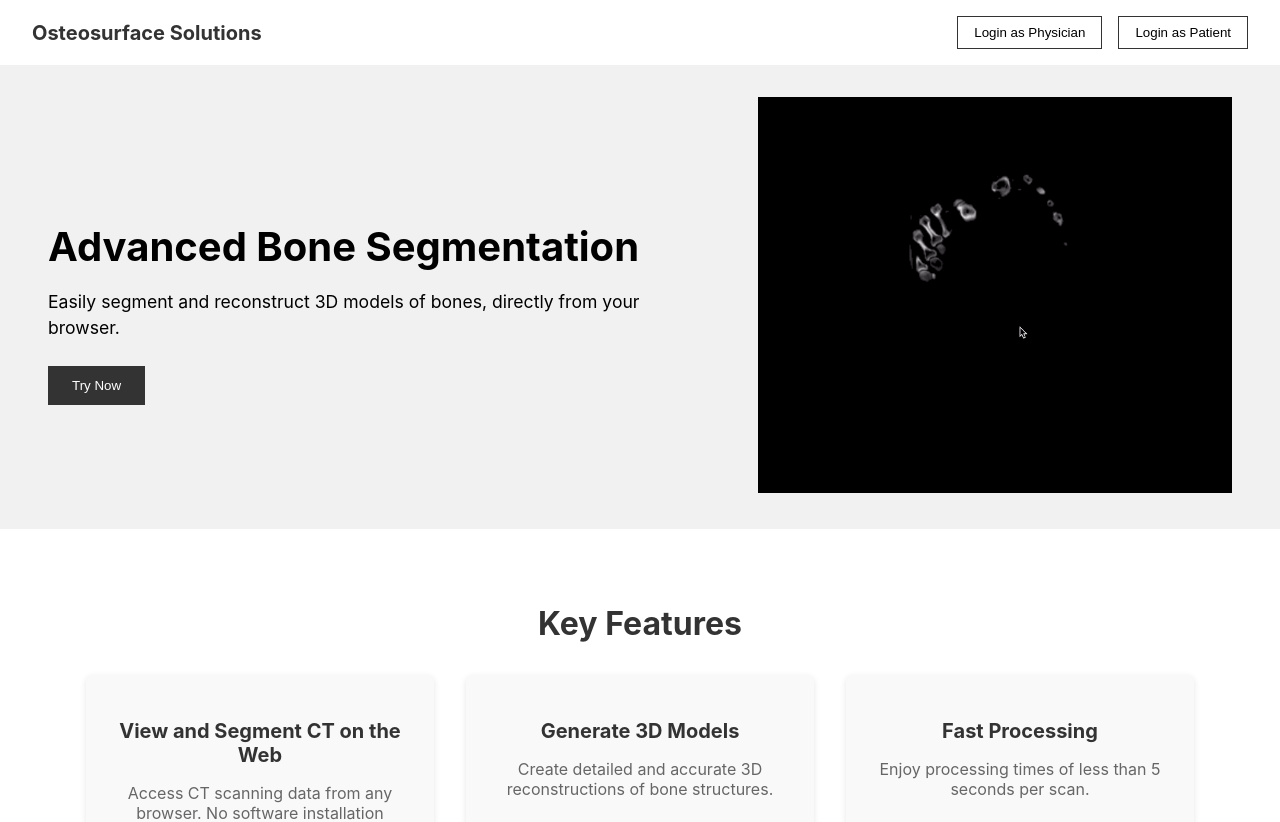
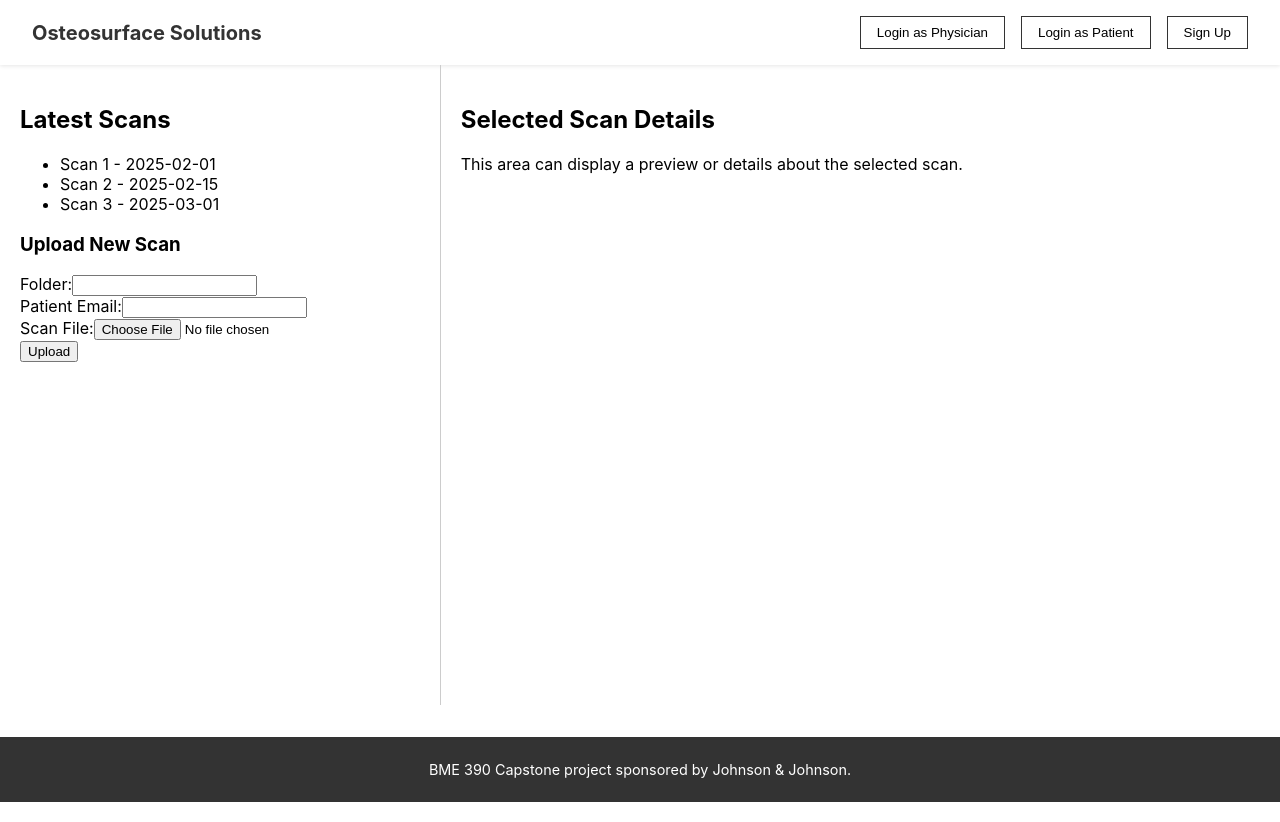
Before and after one commit to sajalregmi/bone-segmentation, a React (Create React App) app in the folder bone-segmentation-landing-page/: page /physicians/home in a window 1280 px wide. Shown: the top 822 px of the page. Built offline with nearby package versions, Linux system fonts and the light colour scheme.

Commit message:
Physicians Home Page setup

```diff
--- a/bone-segmentation-landing-page/package.json
+++ b/bone-segmentation-landing-page/package.json
@@ -13,6 +13,7 @@
     "cra-template-typescript": "1.2.0",
     "react": "^18.3.1",
     "react-dom": "^18.3.1",
+    "react-router-dom": "^7.2.0",
     "react-scripts": "5.0.1",
     "typescript": "^4.9.5",
     "web-vitals": "^2.1.4"
--- a/bone-segmentation-landing-page/src/App.tsx
+++ b/bone-segmentation-landing-page/src/App.tsx
@@ -1,18 +1,31 @@
-
+import React from 'react';
+import { BrowserRouter as Router, Routes, Route } from 'react-router-dom';
 import './App.css';
+import HeroSection from './components/HeroSection';
 import FeaturesSection from './components/FeaturesSection';
 import Footer from './components/Footer';
-import HeroSection from './components/HeroSection';
+import PhysiciansHome from './pages/PhysiciansHome'; // new page for physicians
 import NavBar from './components/navbar';
 
 function App() {
   return (
+    <Router>
       <div>
         <NavBar />
+        <Routes>
+          <Route path="/" element={
+            <>
               <HeroSection />
               <FeaturesSection />
+            </>
+          } />
+          <Route path="/physicians/home" element={<PhysiciansHome />} />
+          {/* <Route path="/patients/home" element={<PatientsHome />} /> */}
+        </Routes>
+
         <Footer />
       </div>
+    </Router>
   );
 }
 
--- a/bone-segmentation-landing-page/src/components/navbar.tsx
+++ b/bone-segmentation-landing-page/src/components/navbar.tsx
@@ -1,35 +1,156 @@
 import React, { useState } from 'react';
+import { useNavigate } from 'react-router-dom'; // for navigating programmatically
 import './NavBar.css';
 
-const NavBar: React.FC = () => {
+const NavBar = () => {
+  const navigate = useNavigate();
+
+  // Physician Login States
   const [showPhysicianModal, setShowPhysicianModal] = useState(false);
-  const [showPatientModal, setShowPatientModal] = useState(false);
   const [physicianEmail, setPhysicianEmail] = useState('');
   const [physicianPassword, setPhysicianPassword] = useState('');
+
+  // Patient Login States
+  const [showPatientModal, setShowPatientModal] = useState(false);
   const [patientEmail, setPatientEmail] = useState('');
   const [patientPassword, setPatientPassword] = useState('');
+
+  // Signup States
+  const [showSignupModal, setShowSignupModal] = useState(false);
+  const [signupEmail, setSignupEmail] = useState('');
+  const [signupPassword, setSignupPassword] = useState('');
+  const [signupRole, setSignupRole] = useState('physician'); // default or 'patient'
+
+  // ---------------------
+  // HANDLERS: PHYSICIAN LOGIN
+  // ---------------------
   const handlePhysicianLoginClick = () => {
     setShowPhysicianModal(true);
   };
   const closePhysicianModal = () => {
     setShowPhysicianModal(false);
   };
-  const handlePhysicianLoginSubmit = (e: React.FormEvent<HTMLFormElement>) => {
+  const handlePhysicianLoginSubmit = (e: any) => {
     e.preventDefault();
-    alert(`Physician Login:\nEmail: ${physicianEmail}\nPassword: ${physicianPassword}`);
-    setShowPhysicianModal(false);
+
+    // SAMPLE login fetch
+    fetch('http://127.0.0.1:8000/login/', {
+      method: 'POST',
+      headers: { 'Content-Type': 'application/json' },
+      body: JSON.stringify({
+        username: physicianEmail,
+        password: physicianPassword
+      })
+    })
+      .then((res) => {
+        if (!res.ok) {
+          throw new Error('Physician login failed');
+        }
+        return res.json();
+      })
+      .then((data) => {
+        // data could contain a token, role, etc.
+        // for demonstration, assume data.role is returned
+        alert(`Logged in as physician: ${physicianEmail}`);
+        setShowPhysicianModal(false);
+
+        // Suppose the role is returned as data.role; if it's "physician", go to /physicians/home
+        if (data.role === 'physician') {
+          navigate('/physicians/home');
+        } else if (data.role === 'patient') {
+          // navigate('/patients/home');
+          // or handle error for mismatched role
+        }
+      })
+      .catch((err) => {
+        console.error(err);
+        alert('Login failed!');
+      });
   };
 
+  // ---------------------
+  // HANDLERS: PATIENT LOGIN
+  // ---------------------
   const handlePatientLoginClick = () => {
     setShowPatientModal(true);
   };
   const closePatientModal = () => {
     setShowPatientModal(false);
   };
-  const handlePatientLoginSubmit = (e: React.FormEvent<HTMLFormElement>) => {
+  const handlePatientLoginSubmit = (e: any) => {
     e.preventDefault();
-    alert(`Patient Login:\nEmail: ${patientEmail}\nPassword: ${patientPassword}`);
-    setShowPatientModal(false);
+
+    // SAMPLE login fetch
+    fetch('http://127.0.0.1:8000/login/', {
+      method: 'POST',
+      headers: { 'Content-Type': 'application/json' },
+      body: JSON.stringify({
+        username: patientEmail,
+        password: patientPassword
+      })
+    })
+      .then((res) => {
+        if (!res.ok) {
+          throw new Error('Patient login failed');
+        }
+        return res.json();
+      })
+      .then((data) => {
+        alert(`Logged in as patient: ${patientEmail}`);
+        setShowPatientModal(false);
+
+        // if role is "patient", go to /patients/home
+        if (data.role === 'patient') {
+          // navigate('/patients/home');
+          // For demonstration, just show an alert:
+          alert('Navigating to patient home page...');
+        } else if (data.role === 'physician') {
+          // navigate('/physicians/home');
+        }
+      })
+      .catch((err) => {
+        console.error(err);
+        alert('Login failed!');
+      });
+  };
+
+  // ---------------------
+  // HANDLERS: SIGNUP
+  // ---------------------
+  const handleSignupClick = () => {
+    setShowSignupModal(true);
+  };
+  const closeSignupModal = () => {
+    setShowSignupModal(false);
+  };
+  const handleSignupSubmit = (e: any) => {
+    e.preventDefault();
+
+    // SAMPLE signup fetch
+    fetch('http://127.0.0.1:8000/signup/', {
+      method: 'POST',
+      headers: { 'Content-Type': 'application/json' },
+      body: JSON.stringify({
+        username: signupEmail,
+        password: signupPassword,
+        role: signupRole
+      })
+    })
+      .then((res) => {
+        if (!res.ok) {
+          throw new Error('Signup failed');
+        }
+        return res.json();
+      })
+      .then((data) => {
+        alert('Signup successful!');
+        // Optionally auto-login or do something with data
+        setShowSignupModal(false);
+      })
+      .catch((err) => {
+        console.error(err);
+        alert('Signup failed!');
+      });
   };
 
   return (
@@ -43,9 +164,13 @@ const NavBar: React.FC = () => {
           <button className="nav-button" onClick={handlePatientLoginClick}>
             Login as Patient
           </button>
+          <button className="nav-button" onClick={handleSignupClick}>
+            Sign Up
+          </button>
         </div>
       </nav>
 
+      {/* Physician Login Modal */}
       {showPhysicianModal && (
         <div className="modal-overlay">
           <div className="modal-content">
@@ -122,6 +247,57 @@ const NavBar: React.FC = () => {
           </div>
         </div>
       )}
+
+      {/* Signup Modal */}
+      {showSignupModal && (
+        <div className="modal-overlay">
+          <div className="modal-content">
+            <button className="close-button" onClick={closeSignupModal}>
+              &times;
+            </button>
+            <h2>Sign Up</h2>
+            <form onSubmit={handleSignupSubmit}>
+              <div className="form-group">
+                <label htmlFor="signupEmail">Email</label>
+                <input
+                  id="signupEmail"
+                  type="email"
+                  value={signupEmail}
+                  onChange={(e) => setSignupEmail(e.target.value)}
+                  required
+                />
+              </div>
+
+              <div className="form-group">
+                <label htmlFor="signupPassword">Password</label>
+                <input
+                  id="signupPassword"
+                  type="password"
+                  value={signupPassword}
+                  onChange={(e) => setSignupPassword(e.target.value)}
+                  required
+                />
+              </div>
+
+              <div className="form-group">
+                <label htmlFor="signupRole">Role</label>
+                <select
+                  id="signupRole"
+                  value={signupRole}
+                  onChange={(e) => setSignupRole(e.target.value)}
+                >
+                  <option value="physician">Physician</option>
+                  <option value="patient">Patient</option>
+                </select>
+              </div>
+
+              <button type="submit" className="submit-button">
+                Sign Up
+              </button>
+            </form>
+          </div>
+        </div>
+      )}
     </>
   );
 };
--- /dev/null
+++ b/bone-segmentation-landing-page/src/pages/PhysiciansHome.tsx
@@ -0,0 +1,63 @@
+import React, { FC } from 'react';
+import './css/PhysiciansHome.css';
+
+interface Scan {
+  id: number;
+  name: string;
+  date: string;
+}
+
+const PhysiciansHome: FC = () => {
+  // Dummy data for latest scans
+  const scans: Scan[] = [
+    { id: 1, name: 'Scan 1', date: '2025-02-01' },
+    { id: 2, name: 'Scan 2', date: '2025-02-15' },
+    { id: 3, name: 'Scan 3', date: '2025-03-01' },
+  ];
+
+  const handleScanUpload = (e: React.FormEvent<HTMLFormElement>) => {
+    e.preventDefault();
+    // Here you would handle uploading the new scan.
+    // You can access the form values via form elements or use refs.
+    alert('Scan uploaded (dummy handler)');
+  };
+
+  return (
+    <div className="physician-home-container">
+      <div className="left-panel">
+        <h2>Latest Scans</h2>
+        <ul>
+          {scans.map((scan) => (
+            <li key={scan.id}>
+              {scan.name} - {scan.date}
+            </li>
+          ))}
+        </ul>
+
+        <h3>Upload New Scan</h3>
+        <form onSubmit={handleScanUpload}>
+          <div>
+            <label htmlFor="folder">Folder:</label>
+            <input type="text" id="folder" name="folder" required />
+          </div>
+          <div>
+            <label htmlFor="patientEmail">Patient Email:</label>
+            <input type="email" id="patientEmail" name="patientEmail" required />
+          </div>
+          <div>
+            <label htmlFor="scanFile">Scan File:</label>
+            <input type="file" id="scanFile" name="scanFile" required />
+          </div>
+          <button type="submit">Upload</button>
+        </form>
+      </div>
+
+      <div className="right-panel">
+        <h2>Selected Scan Details</h2>
+        <p>This area can display a preview or details about the selected scan.</p>
+      </div>
+    </div>
+  );
+};
+
+export default PhysiciansHome;
--- /dev/null
+++ b/bone-segmentation-landing-page/src/pages/css/PhysiciansHome.css
@@ -0,0 +1,15 @@
+.physician-home-container {
+    display: flex;
+    min-height: 80vh;
+  }
+
+  .left-panel {
+    flex: 1;
+    border-right: 1px solid #ccc;
+    padding: 20px;
+  }
+
+  .right-panel {
+    flex: 2;
+    padding: 20px;
+  }
```
Also changed, not shown: 1 other file (tests, documents, lock files or other folders). Lines whose indentation alone changed are shown as unchanged.
